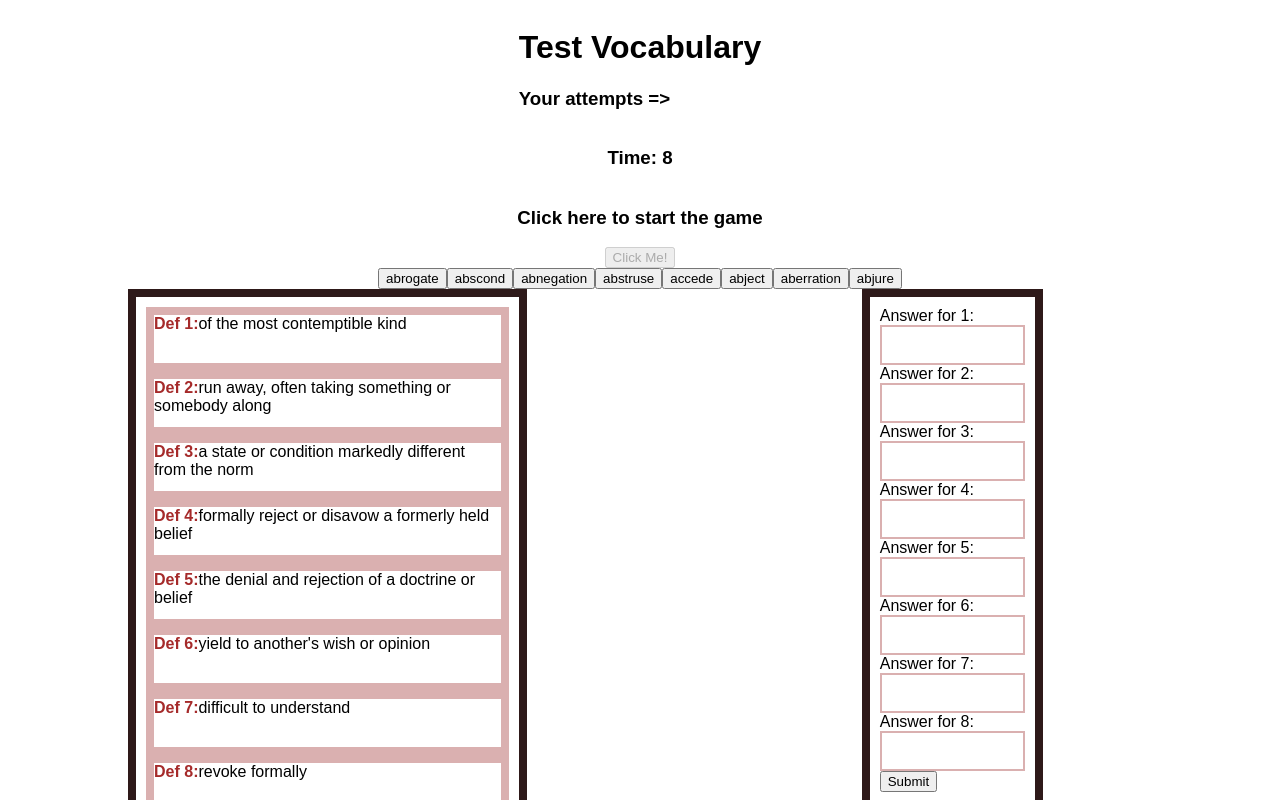
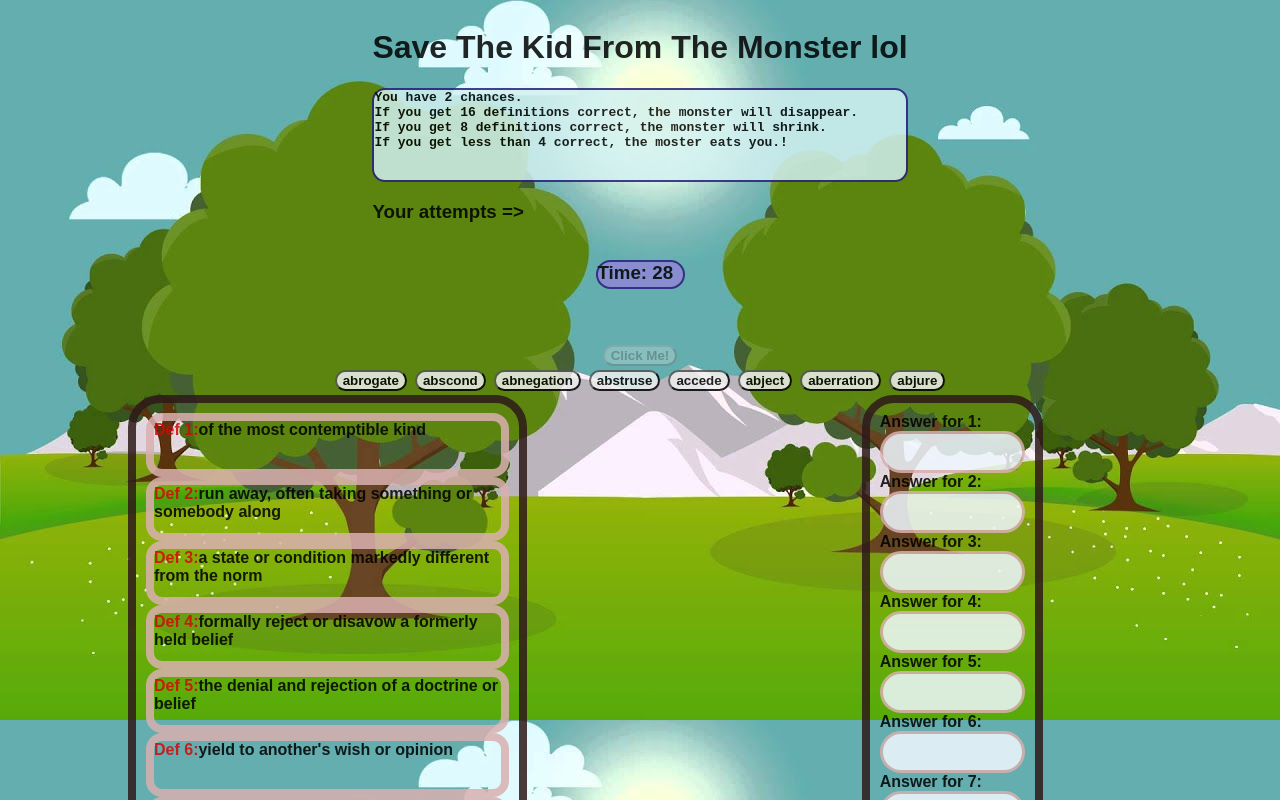
Before and after one commit to Mutotu/Vocabulary-Builder, a plain HTML site: page index.html in a window 1280 px wide. Both pictures are taken after a click on the button "Click Me!". Shown: the top 800 px of the page. Drawn offline with Linux system fonts and the light colour scheme.

Commit message:
adding win/lose funcs and styling

```diff
--- a/index.html
+++ b/index.html
@@ -12,11 +12,18 @@
   </head>
   <body>
     <header>
-      <h1>Test Vocabulary</h1>
+      <h1>Save The Kid From The Monster lol</h1>
+      <pre>
+You have 2 chances.
+If you get 16 definitions correct, the monster will disappear.
+If you get 8 definitions correct, the monster will shrink.
+If you get less than 4 correct, the moster eats you.!
+
+      </pre>
       <h3 id="level">Your attempts =></h3>
     </header>
     <h3 id="timer">Time:</h3>
-    <h3 id="intro">Click here to start the game</h3>
+    <h3 id="intro"></h3>
     <button id="starter">Click Me!</button>
     <div id="words-display"></div>
     <section class="float-container">
@@ -51,14 +58,14 @@
           <div id="answer8" name="answer8" class="drop-targets"></div>
         </form>
         <button id="submit">Submit</button>
+        <button id="next">Next</button>
       </div>
       <div id="wrong-display"></div>
+      <button id="replay">Replay</button>
     </section>
     <div id="monster"><img src="giphy.gif" alt="monster runnning" /></div>
-    <div id="distance">Blank</div>
+    <div id="distance"></div>
     <div id="kid"><img id="kid-img" src="giphy2.gif" alt="kid runnning" /></div>
     <div id="incorrect"></div>
-    <button id="next">Next</button>
-    <button id="replay">Replay</button>
   </body>
 </html>
--- a/index.js
+++ b/index.js
@@ -153,6 +153,7 @@ submit.addEventListener("click", getUserAnswers);
 ///getting user answers
 function getUserAnswers() {
   starter.setAttribute("disabled", true);
+
   countTime = 1;
   for (let i = 0; i < targets.length; i++) {
     let answer = targets[i];
@@ -164,6 +165,7 @@ function getUserAnswers() {
   }
   // console.log(answersInputs);
   checkAnswer();
+  noMonster();
 }
 ///supposedly compare user answers with corrct answers
 function checkAnswer() {
@@ -171,6 +173,7 @@ function checkAnswer() {
     for (let key in randomlyPickedObjs[i]) {
       if (key === answersInputs[i]) {
         correctCounter++;
+
         if (targets[i].firstChild) {
           targets[i].firstChild.style.backgroundColor = "green";
         }
@@ -198,7 +201,7 @@ next.addEventListener("click", nextLevel);
 ///supposedly go to the next game
 function nextLevel() {
   timing();
-  countTime = 10;
+  countTime = 30;
   submit.removeAttribute("disabled");
   console.log(countTime);
   answerCleaner();
@@ -219,7 +222,7 @@ function buttonMaker(a, i) {
   let button = document.createElement("button");
 
   button.innerHTML = a;
-
+  button.style.margin = "4px";
   button.setAttribute("draggable", true);
   button.setAttribute("id", i);
   // button.addEventListener("drag", function (evt) {});
@@ -239,6 +242,7 @@ function distanceAdjuster() {
       .getElementById("monster")
       .firstChild.setAttribute("src", "Cookie.gif");
     document.getElementById("intro").innerText = "Learn your words! lol";
+    document.getElementById("kid").firstChild.remove();
     let buttons = document.querySelectorAll("button");
     for (let i of buttons) {
       if (i.id === "replay") {
@@ -251,9 +255,18 @@ function distanceAdjuster() {
     }
   }
 }
+function noMonster() {
+  if (correctCounter > 7) {
+    document.getElementById("monster").firstChild.style.height = "100px";
+    document.getElementById("monster").firstChild.style.width = "100px";
+    console.log("mosnter");
+  } else if (correctCounter > 15) {
+    document.getElementById("monster").firstChild.remove();
+  }
+}
 
 ////timing the game
-let countTime = 10;
+let countTime = 30;
 starter.addEventListener("click", timing);
 function timing() {
   incorrect.innerHTML = "Time is moving!!";
@@ -270,7 +283,7 @@ function timing() {
       submit.setAttribute("disabled", true);
       clearInterval(time);
       incorrect.innerHTML = `You got ${correctCounter} definitons!`;
-      if (correctCounter > 4) {
+      if (correctCounter > 3) {
         chances.innerHTML = `Your attempts=> ${chance}`;
       } else {
         chance--;
--- a/main.css
+++ b/main.css
@@ -1,16 +1,20 @@
 body {
   font-family: Arial, Helvetica, sans-serif;
-
+  font-weight: bolder;
   display: flex;
   flex-direction: column;
   justify-content: center;
   align-items: center;
+  background-image: url("back.jpeg");
+  opacity: 0.85;
+  background-color: rgba(116, 113, 113, 0.25);
 }
 
 /* This selects the div elements */
 .defs {
   border: 1vmin solid rgb(218, 176, 176);
   height: 6vmin;
+  border-radius: 1em;
 }
 
 .float-container {
@@ -27,15 +31,19 @@ body {
   padding: 10px;
 
   border: 1vmin solid rgb(46, 25, 25);
+  border-radius: 2em;
 }
 span {
-  font-weight: bold;
-  color: brown;
+  font-weight: bolder;
+  color: rgb(211, 8, 8);
 }
 form > div {
   padding-bottom: 12px;
-  border: 2px solid rgb(218, 176, 176);
+  border: 3px solid rgb(218, 176, 176);
   height: 3vmin;
+  text-align: center;
+  background-color: aliceblue;
+  border-radius: 2em;
 }
 
 body[disabled] {
@@ -53,14 +61,49 @@ body[disabled] {
 
 img {
   width: 300px;
+  opacity: 0.9;
+  border-radius: 2em;
 }
 #kid-img {
   width: 150px;
 }
 
-body {
-  /* background: url("back.jpeg"); */
-}
 #distance {
   height: 250px;
 }
+button {
+  font-weight: bolder;
+  border-radius: 2em;
+}
+button:hover {
+  background-color: rgb(40, 30, 124);
+
+  color: aliceblue;
+}
+
+pre {
+  border: 2px solid rgb(40, 30, 124);
+  border-radius: 1em;
+  font-weight: bolder;
+  background-color: rgb(210, 241, 241);
+}
+#replay {
+  width: 70px;
+  height: 50px;
+  background-color: darkgoldenrod;
+}
+
+#submit,
+#next {
+  margin: 8px;
+  height: 40px;
+}
+
+#timer {
+  border-radius: 1em;
+  border: 2px solid rgb(40, 30, 124);
+  height: 25px;
+  width: 85px;
+  background-color: rgb(144, 136, 214);
+  text-emphasis: center;
+}
```
